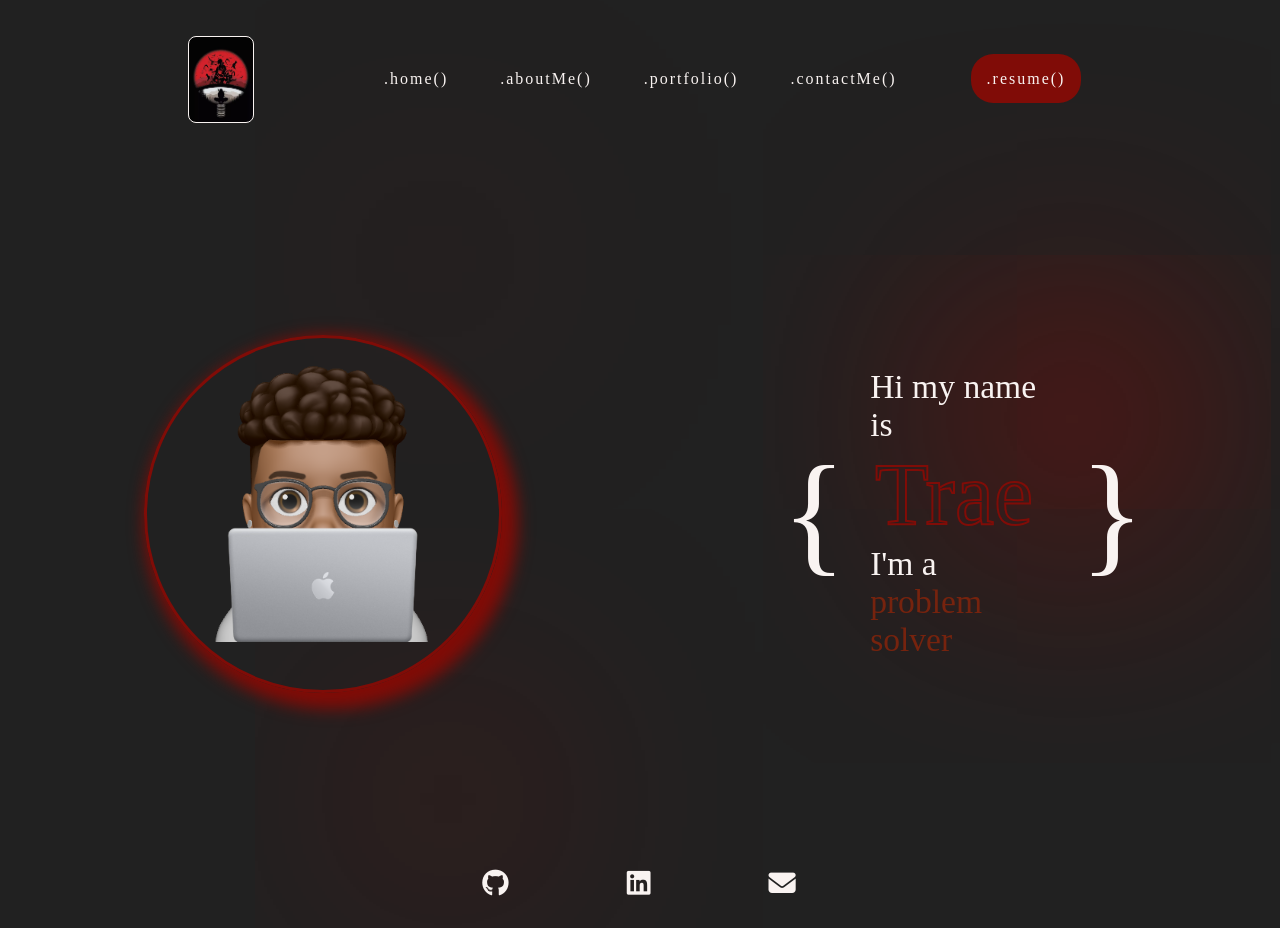
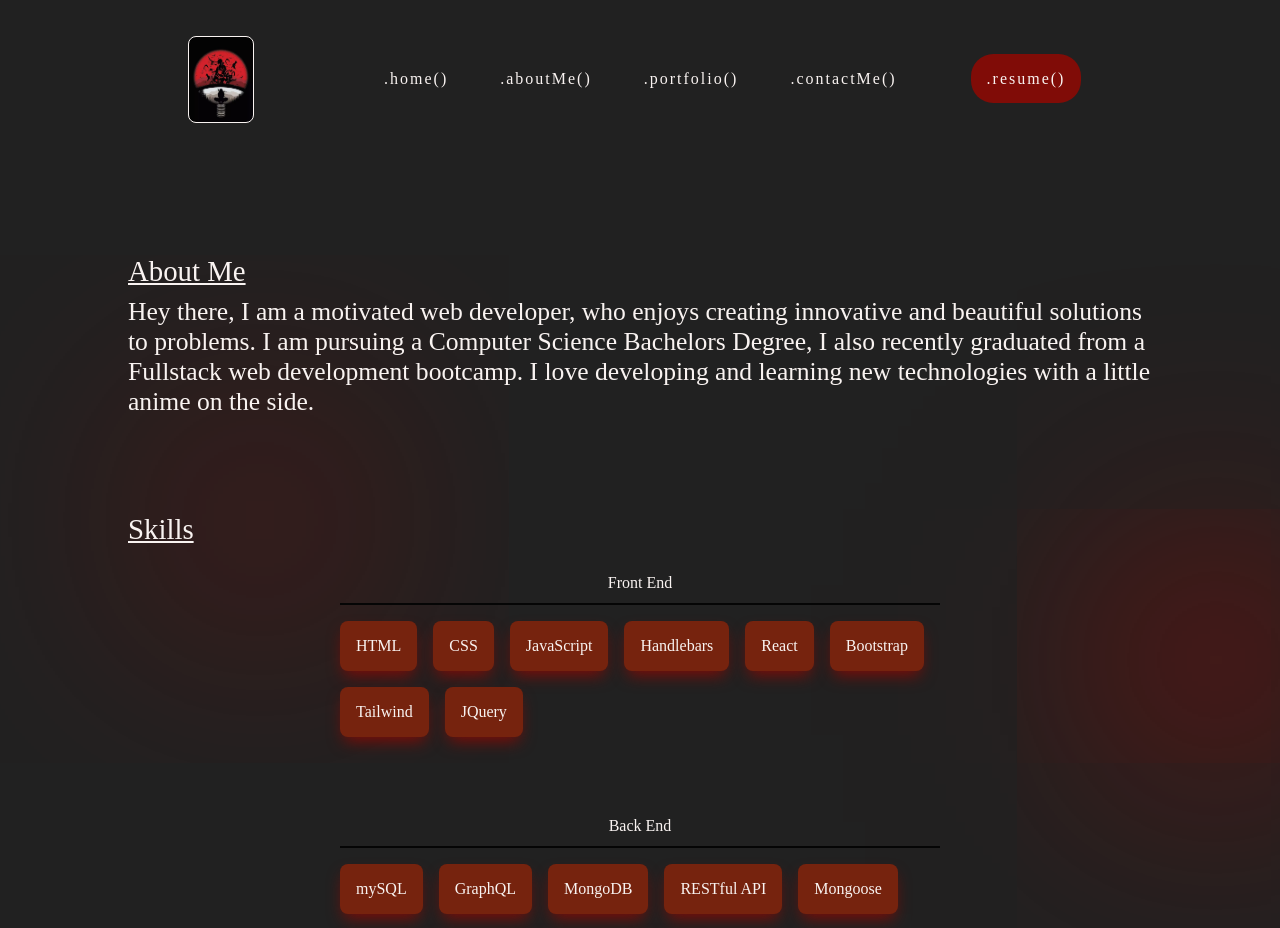
Before and after one commit to Roesnware/professional-portfolio, a React (Vite) app: page / in a window 1280 px wide. Shown: the top 928 px of the page. Built offline with nearby package versions, Linux system fonts and the light colour scheme.

Commit message:
inifinte scrooll

```diff
--- /dev/null
+++ b/src/AboutMe/AboutMe.css
@@ -0,0 +1,137 @@
+.aboutMe {
+    width: 80%;
+    display: flex;
+    flex-direction: column;
+    align-items: center;
+    justify-content: center;
+}
+
+.textCent {
+    text-align: center;
+}
+
+.aboutMeText {
+    color: var(--light);
+    font-size: 1.8rem;
+    padding-bottom: .6rem;
+    padding-top: 6rem;
+    text-decoration: underline;
+}
+
+.skills {
+    width: 100%;
+    color: var(--light);
+    font-size: 1.8rem;
+    padding-bottom: .6rem;
+    text-align: left;
+    text-decoration: underline;
+}
+
+.textUnder {
+    border-bottom: 2px solid var(--black);
+    padding-bottom: .7rem;
+}
+
+.frontCont {
+    padding-bottom: 4rem;
+}
+
+.skillsCont {
+    display: flex;
+    align-items: center;
+    justify-content: center;
+    flex-direction: column;
+    color: var(--light);
+}
+
+.flex {
+    width: 100%;
+    display: flex;
+    align-items: center;
+    justify-content: center;
+    padding-bottom: 6rem;
+    font-size: 1.6rem;
+    color: var(--light);
+}
+
+:root {
+    --dark: #212121;
+    --light: #F9F3F1;
+    --light-red: #800C07;
+    --dark-red: rgba(230, 85, 49, 0.521);
+    --black: rgb(5, 5, 5);
+}
+
+.scroller {
+    max-width: 600px;
+}
+
+.scroller__inner {
+    padding-block: 1rem;
+    display: flex;
+    flex-wrap: wrap;
+    gap: 1rem;
+}
+
+.tag-list {
+    margin: 0;
+    padding-inline: 0;
+    list-style: none;
+}
+
+.tag-list li {
+    padding: 1rem;
+    background: var(--dark-red);
+    border-radius: 0.5rem;
+    box-shadow: 0 0.5rem 1rem -0.25rem var(--light-red);
+}
+
+.blur4 {
+    left: 10rem;
+    top: 20rem;
+    box-shadow: 100px 200px 900px 70px var(--light-red)
+}
+
+.blur5 {
+    right: 4rem;
+    bottom: 15rem;
+    box-shadow: 0 100px 1000px 100px var(--light-red)
+}
+
+.scroller[data-animated="true"] {
+    overflow: hidden;
+    -webkit-mask: linear-gradient(90deg,
+            transparent,
+            white 20%,
+            white 80%,
+            transparent);
+    mask: linear-gradient(90deg, transparent, white 20%, white 80%, transparent);
+}
+
+.scroller[data-animated="true"] .scroller__inner {
+    width: max-content;
+    flex-wrap: nowrap;
+    animation: scroll var(--_animation-duration, 40s) var(--_animation-direction, forwards) linear infinite;
+}
+
+.scroller[data-direction="right"] {
+    --_animation-direction: reverse;
+}
+
+.scroller[data-direction="left"] {
+    --_animation-direction: forwards;
+}
+
+.scroller[data-speed="fast"] {
+    --_animation-duration: 20s;
+}
+
+.scroller[data-speed="slow"] {
+    --_animation-duration: 60s;
+}
+
+@keyframes scroll {
+    to {
+        transform: translate(calc(-50% - 0.5rem));
+    }
+}
--- /dev/null
+++ b/src/AboutMe/AboutMe.jsx
@@ -0,0 +1,81 @@
+// import stylesheet
+import './AboutMe.css'
+
+// about me component
+const AboutMe = () => {
+    const scrollers = document.querySelectorAll(".scroller");
+
+    function addAnimation() {
+        scrollers.forEach((scroller) => {
+
+            scroller.setAttribute("data-animated", true);
+
+            const scrollerInner = scroller.querySelector(".scroller__inner");
+            const scrollerContent = Array.from(scrollerInner.children);
+
+            scrollerContent.forEach((item) => {
+                const duplicatedItem = item.cloneNode(true);
+                duplicatedItem.setAttribute("aria-hidden", true);
+                scrollerInner.appendChild(duplicatedItem);
+            });
+        });
+    }
+
+    if (!window.matchMedia("(prefers-reduced-motion: reduce)").matches) {
+        addAnimation();
+    }
+
+    // return
+    return (
+        <div className='aboutMe'>
+            <div className='blur blur4'></div>
+            <div>
+                <h1 className='aboutMeText'>About Me</h1>
+                <div className='flex'>
+                    <p>Hey there, I am a motivated web developer, who enjoys creating innovative and beautiful solutions to problems. I am pursuing a Computer Science Bachelors Degree, I also recently graduated from a Fullstack web development bootcamp. I love developing and learning new technologies with a little anime on the side.</p>
+                </div>
+                <h1 className='skills'>Skills</h1>
+            </div>
+            <div>
+                <br />
+                <div className='skillsCont'>
+                    <div className='frontCont'>
+                        <h2 className='textCent textUnder'>Front End</h2>
+                        <div className="scroller" data-direction="left" data-speed="slow">
+                            <ul className="tag-list scroller__inner">
+                                <li>HTML</li>
+                                <li>CSS</li>
+                                <li>JavaScript</li>
+                                <li>Handlebars</li>
+                                <li>React</li>
+                                <li>Bootstrap</li>
+                                <li>Tailwind</li>
+                                <li>JQuery</li>
+                            </ul>
+                        </div>
+                    </div>
+                    <div>
+                        <h2 className='textCent textUnder'>Back End</h2>
+                        <div className="scroller" data-direction="right" data-speed="slow">
+                            <ul className="tag-list scroller__inner">
+                                <li>mySQL</li>
+                                <li>GraphQL</li>
+                                <li>MongoDB</li>
+                                <li>RESTful API</li>
+                                <li>Mongoose</li>
+                                <li>Node</li>
+                                <li>Express</li>
+                                <li>Sequelize</li>
+                                <li>Axios</li>
+                            </ul>
+                        </div>
+                    </div>
+                </div>
+            </div>
+            <div className='blur blur5'></div>
+        </div>
+    );
+}
+
+// export component
+export default AboutMe;
--- a/src/App/App.css
+++ b/src/App/App.css
@@ -1,6 +1,23 @@
+:root {
+    --dark: #212121;
+    --light: #F9F3F1;
+    --light-red: #800C07;
+    --dark-red: #76230E;
+}
+
 .container {
     display: flex;
     flex-direction: column;
     justify-content: center;
     align-items: center;
 }
+
+::-moz-selection {
+    color: var(--dark);
+    background: var(--light);
+}
+
+::selection {
+    color: var(--dark);
+    background: var(--light);
+}
--- a/src/App/App.jsx
+++ b/src/App/App.jsx
@@ -4,6 +4,7 @@ import Footer from '../Footer/Footer'
 
 // import home component
 import Home from '../Home/Home';
+import AboutMe from '../AboutMe/AboutMe';
 
 // import stylesheet
 import './App.css'
@@ -15,7 +16,7 @@ const App = () => {
   return (
     <div className='container'>
       <Header />
-      <Home />
+      <AboutMe />
       <Footer />
     </div>
   )
--- a/src/Footer/Footer.css
+++ b/src/Footer/Footer.css
@@ -1,18 +1,22 @@
 .footer {
+    max-width: 90%;
+}
+
+.footerCont {
     padding-top: 10rem;
     display: flex;
-    width: 100%;
+    width: 90%;
     align-items: center;
-    justify-content: space-between;
+    justify-content: space-around;
     padding-bottom: 1rem;
 }
 
-.footer li {
+.footerCont li {
     padding-left: 1rem;
     padding-right: 1rem;
 }
 
-.footer li a {
+.footerCont li a {
     font-size: 1.7rem;
     padding: 2rem;
 }
--- a/src/Footer/Footer.jsx
+++ b/src/Footer/Footer.jsx
@@ -1,22 +1,22 @@
 // imporet stylesheet
 import './Footer.css'
 
-// header component
+// footer component
 const Footer = () => {
     return (
-        <footer>
-            <ul className='footer'>
+        <footer className='footer'>
+            <ul className='footerCont'>
                 <li><a href="https://github.com/Roesnware">
-                    <i class="fa-brands fa-github"></i>
+                    <i className="fa-brands fa-github"></i>
                 </a></li>
                 <li><a href="https://www.linkedin.com/in/trae-roy-815a02244/">
-                    <i class="fa-brands fa-linkedin"></i></a></li>
+                    <i className="fa-brands fa-linkedin"></i></a></li>
                 <li><a href="mailto:bubwub04@gmail.com">
-                    <i class="fa-solid fa-envelope"></i></a></li>
+                    <i className="fa-solid fa-envelope"></i></a></li>
             </ul>
         </footer>
     );
 };
 
-// export header
+// export footer
 export default Footer;
--- a/src/Home/Home.css
+++ b/src/Home/Home.css
@@ -19,7 +19,7 @@
 }
 
 .body {
-    max-width: 80%;
+    width: 80%;
     position: relative;
 }
 
```
Also changed, not shown: src/Home/Home.jsx (+10 -1 lines).
